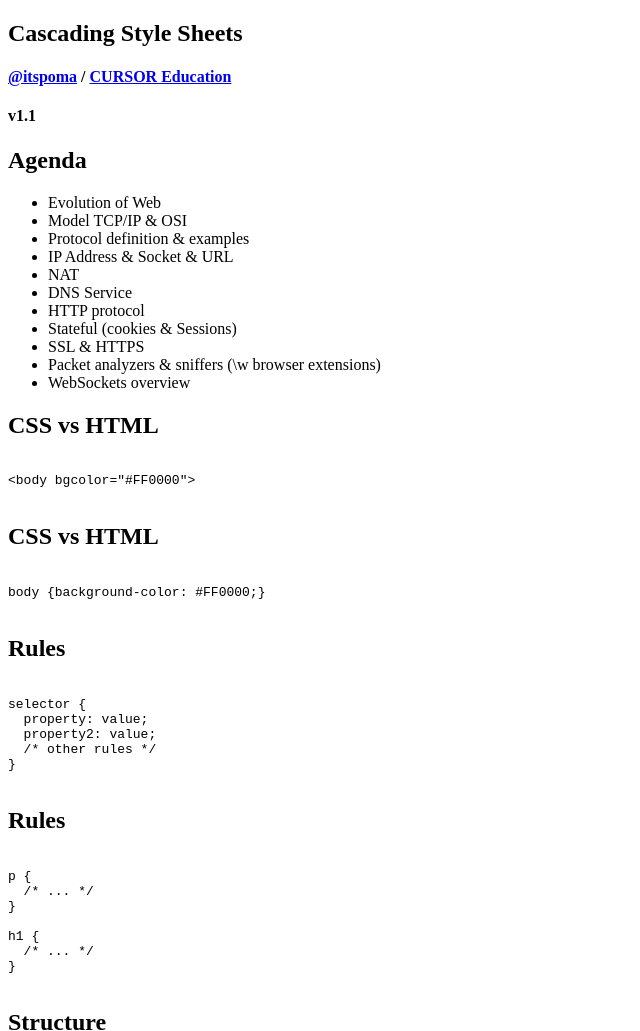
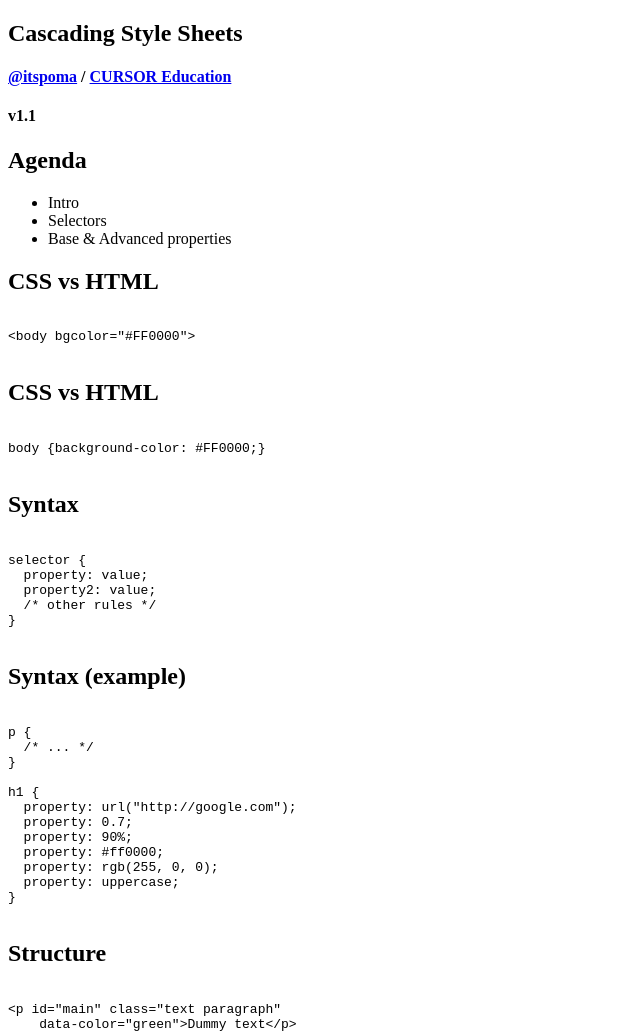
Before and after one commit to cursor-education/css-lecture, a plain HTML site: page index.html in a window 1280 px wide. Shown: the top 1031 px of the page, without its empty margins (0-640 px from the left). Drawn offline with Linux system fonts and the light colour scheme.

Commit message:
Update index.html

```diff
--- a/index.html
+++ b/index.html
@@ -35,17 +35,9 @@
            <h2>Agenda</h2>
            <p>
              <ul>
-                <li class="fragment highlight-blue">Evolution of Web
-                <li class="fragment highlight-blue">Model TCP/IP & OSI
-                <li class="fragment highlight-blue">Protocol definition & examples
-                <li class="fragment highlight-blue">IP Address & Socket & URL
-                <li class="fragment highlight-blue">NAT
-                <li class="fragment highlight-blue">DNS Service
-                <li class="fragment highlight-blue">HTTP protocol
-                <li class="fragment highlight-blue">Stateful (cookies & Sessions)
-                <li class="fragment highlight-blue">SSL & HTTPS
-                <li class="fragment highlight-blue">Packet analyzers & sniffers (\w browser extensions)
-                <li class="fragment highlight-blue">WebSockets overview
+                <li class="fragment highlight-blue">Intro
+                <li class="fragment highlight-blue">Selectors
+                <li class="fragment highlight-blue">Base & Advanced properties
              </ul>
            </p>
         </section>
@@ -68,7 +60,7 @@ body {background-color: #FF0000;}
 
         <section>
           <section>
-            <h2>Rules</h2>
+            <h2>Syntax</h2>
             <pre><code data-trim contenteditable style="padding:20px">
 selector {
   property: value;
@@ -79,14 +71,19 @@ selector {
           </section>
 
           <section>
-            <h2>Rules</h2>
+            <h2>Syntax (example)</h2>
             <pre><code data-trim contenteditable style="padding:20px">
 p {
   /* ... */
 }
 
 h1 {
-  /* ... */
+  property: url("http://google.com");
+  property: 0.7;
+  property: 90%;
+  property: #ff0000;
+  property: rgb(255, 0, 0);
+  property: uppercase;
 }
             </code></pre>
           </section>
@@ -146,6 +143,9 @@ p[data-color="green"] {
 
             <br/>
 
+            <a href="https://www.w3.org/TR/CSS21/media.html#media-types">https://www.w3.org/TR/CSS21/media.html#media-types</a>
+            <br/>
+
             <img src="http://ru.html.net/tutorials/css/figure002.png" />
           </section>
 
@@ -174,6 +174,17 @@ p[data-color="green"] {
               <pre><code data-trim contenteditable style="padding:20px">
 #welcome-page { .. }
 .section { .. }
+.section#welcome { ... }
+.section.otherClass.oneMoreOtherClass { ... }
+              </code></pre>
+
+              <br/>
+
+              <pre><code data-trim contenteditable style="padding:20px">
+<h1 class="header"></h1>
+<p class="content intro">
+  <em class="comment"></em>
+</p>
               </code></pre>
             </p>
           </section>
@@ -492,6 +503,11 @@ table td    {height: 50px !important;}
               Relative units: <b>em</b>, <b>rem</b>, <b>ex</b>, <b>px</b>, <b>%</b>
               <br/>
               Absolute units: <b>in</b>, <b>cm</b>, <b>mm</b>, <b>pt</b>, <b>pc</b>
+
+              <br/>
+              <br/>
+
+              <a href="https://jsfiddle.net/gubtxyof/6/">https://jsfiddle.net/gubtxyof/6/</a>
             </p>
           </section>
         </section>
```
